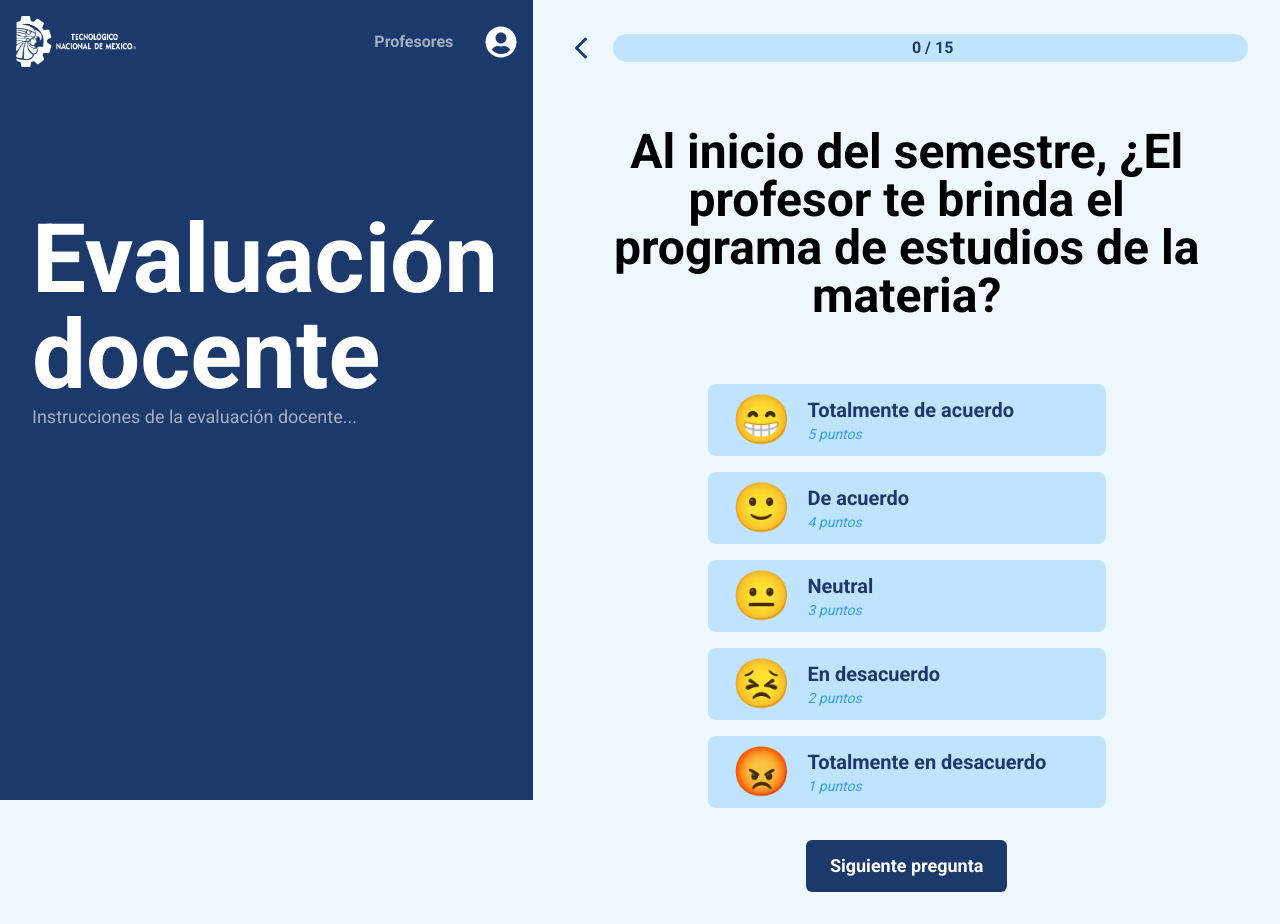
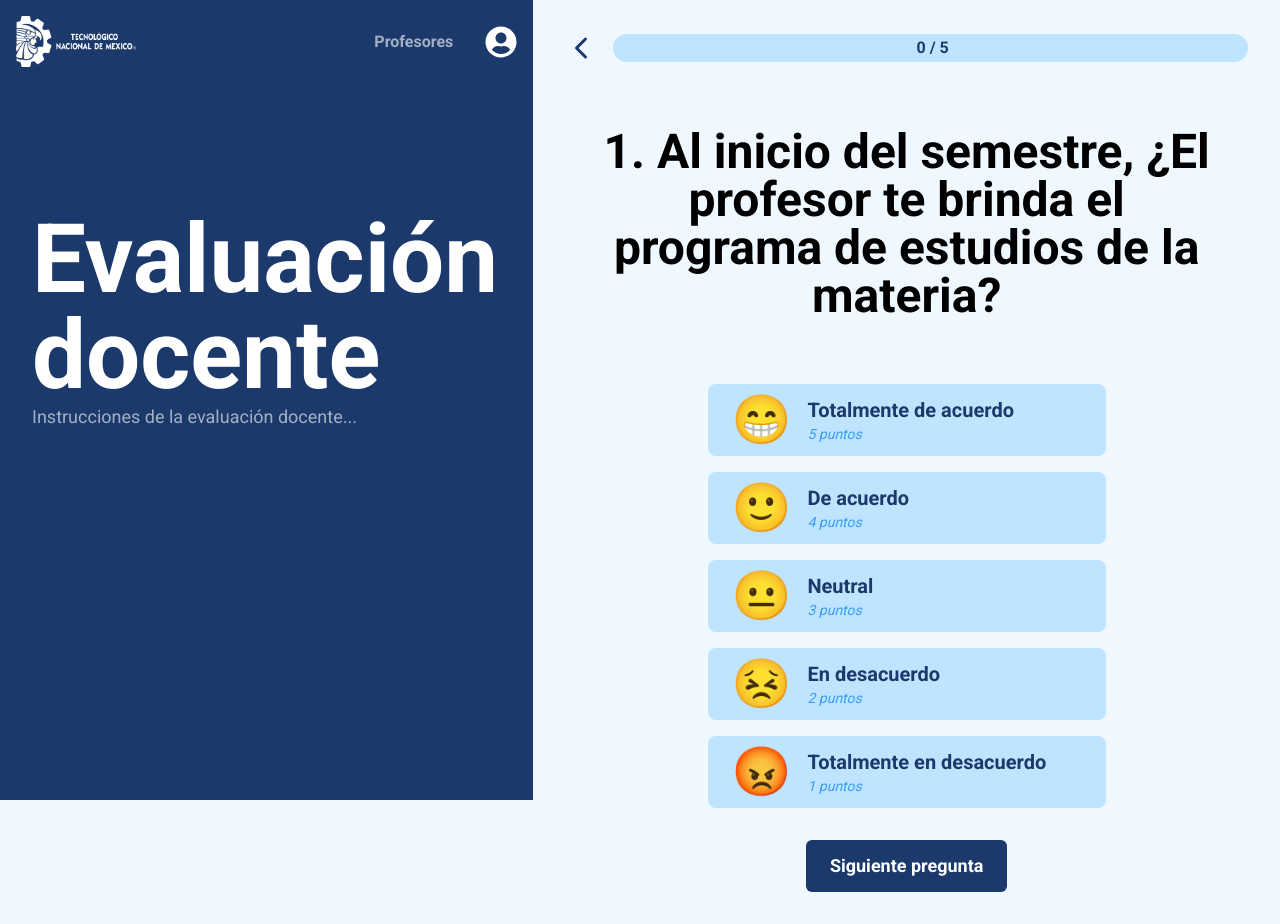
Before and after one commit to Naim-Torres/Evaulacion-Docente-ITO-Mobil, a Next.js app: page /evaluation in a window 1280 px wide. Built offline with nearby package versions, Linux system fonts and the light colour scheme.

Commit message:
Fix(Evaluation): Fix the behavior when the evaluation ends

```diff
--- a/package.json
+++ b/package.json
@@ -11,6 +11,7 @@
   "dependencies": {
     "@ducanh2912/next-pwa": "^10.2.7",
     "@prisma/client": "^5.14.0",
+    "framer-motion": "^11.2.4",
     "next": "14.2.3",
     "next-auth": "^4.24.7",
     "react": "^18",
--- a/src/app/components/evaluation/ButtonOption.tsx
+++ b/src/app/components/evaluation/ButtonOption.tsx
@@ -6,15 +6,16 @@ interface Props {
     selectedIndex: number
     index: number
     setSelectedIndex: any
+    disabled: boolean
 }
 
-export default function ButtonOption({ className, emoji, description, points, selectedIndex, index, setSelectedIndex }: Props) {
+export default function ButtonOption({ className, emoji, description, points, selectedIndex, index, setSelectedIndex, disabled }: Props) {
     const onClick = () => {
         setSelectedIndex(index);
     }
 
     return (
-        <button onClick={onClick} className={`${className} flex justify-start gap-4 rounded-lg ${selectedIndex == index ? 'bg-primary-900 shadow-md hover:shadow-lg' : 'bg-primary-200 hover:shadow-md'}`}>
+        <button disabled={disabled} onClick={onClick} className={`${className} flex justify-start gap-4 rounded-lg ${disabled ? 'opacity-50' : ''} ${selectedIndex == index ? 'bg-primary-900 shadow-md hover:shadow-lg' : 'bg-primary-200 hover:shadow-md'}`}>
             <p className="text-5xl">{emoji}</p>
             <div className="flex flex-col items-start">
                 <span className={`${selectedIndex == index ? 'text-white' : 'text-primary-900'} text-xl duration-300`}>{description}</span>
--- a/src/app/evaluation/page.jsx
+++ b/src/app/evaluation/page.jsx
@@ -2,7 +2,7 @@
 
 import ProgressBar from "../components/evaluation/ProgressBar";
 import ButtonOption from "../components/evaluation/ButtonOption";
-import { useState } from "react";
+import { useState, useEffect } from "react";
 import { Toaster, toast } from "sonner";
 import { useRouter } from "next/navigation";
 
@@ -12,21 +12,42 @@ const options = [
     { emoji: '😐', description: 'Neutral', points: 3 },
     { emoji: '😣', description: 'En desacuerdo', points: 2 },
     { emoji: '😡', description: 'Totalmente en desacuerdo', points: 1 },
-]
+];
+
+const questions = [
+    "1. Al inicio del semestre, ¿El profesor te brinda el programa de estudios de la materia?",
+    "2. Al inicio del semestre, ¿El profesor te brinda el programa de estudios de la materia?",
+    "3. Al inicio del semestre, ¿El profesor te brinda el programa de estudios de la materia?",
+    "4. Al inicio del semestre, ¿El profesor te brinda el programa de estudios de la materia?",
+    "5. Al inicio del semestre, ¿El profesor te brinda el programa de estudios de la materia?"
+];
 
 export default function Evaluation() {
     const [selectedIndex, setSelectedIndex] = useState();
-    const [progress, setProgress] = useState({ progress: 0, limit: 15 });
+    const [disabled, setDisabled] = useState(false);
+    const [progress, setProgress] = useState({ progress: 0, limit: 5 });
+    const [question, setQuestion] = useState(questions[0]);
     const navigation = useRouter();
 
+    // Change the question that it shows (change the state):
+    const changeQuestion = () => {
+        if (progress.progress < progress.limit - 1) {
+            setQuestion(questions[progress.progress + 1]);
+        }
+    }
+
+    // Manage the onClick button:
     const nextQuestion = () => {
         if (progress.progress == progress.limit) {
             navigation.push('/teachers');
         } else {
             if (selectedIndex != null) {
+                changeQuestion();
+
                 setProgress(prevState => {
                     return { ...prevState, progress: prevState.progress + 1 }
                 });
+
 
                 setSelectedIndex(null);
             } else {
@@ -35,6 +56,13 @@ export default function Evaluation() {
         }
 
     }
+
+    // When the evaluation is over, it disable all buttons
+    useEffect(() => {
+        if (progress.progress == progress.limit) {
+            setDisabled(true);
+        }
+    }, [progress]);
 
     return (
         <>
@@ -49,7 +77,7 @@ export default function Evaluation() {
                         lg:py-8 lg:text-5xl
                         2xl:py-12
                     "
-                >Al inicio del semestre, ¿El profesor te brinda el programa de estudios de la materia?</p>
+                >{question}</p>
 
                 <div className="flex flex-col items-center gap-4 w-full h-full">
                     {options.map((option, index) => (
@@ -61,6 +89,7 @@ export default function Evaluation() {
                             selectedIndex={selectedIndex}
                             index={index}
                             setSelectedIndex={setSelectedIndex}
+                            disabled={disabled}
                             className="
                                 w-full
                                 md:w-7/12
```
Also changed, not shown: 2 other files (tests, documents, lock files or other folders).
